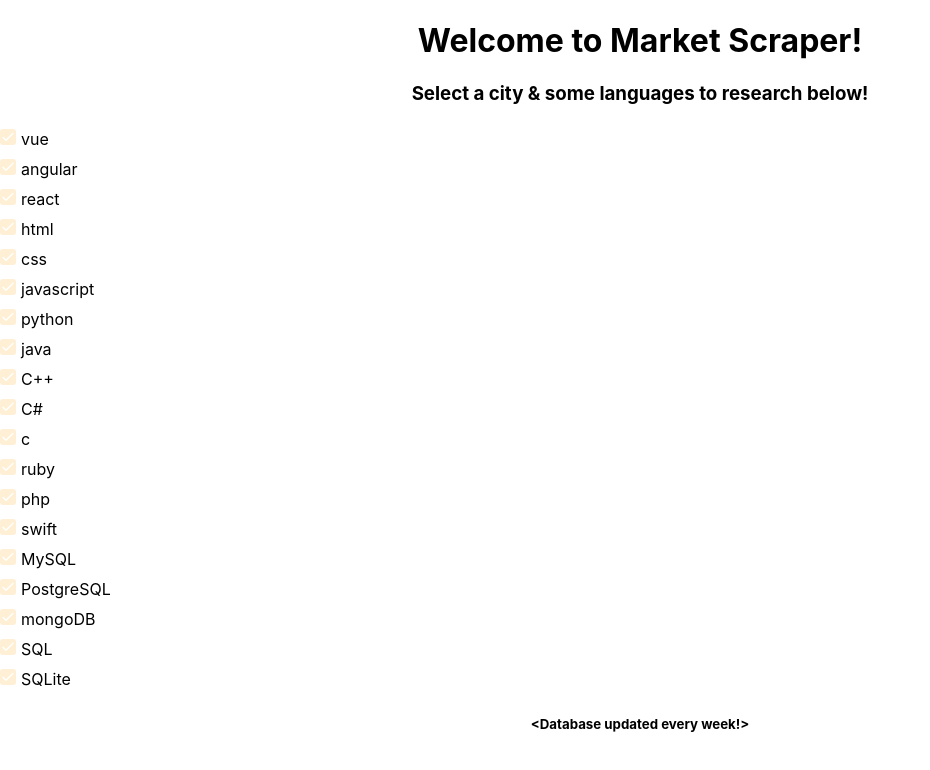
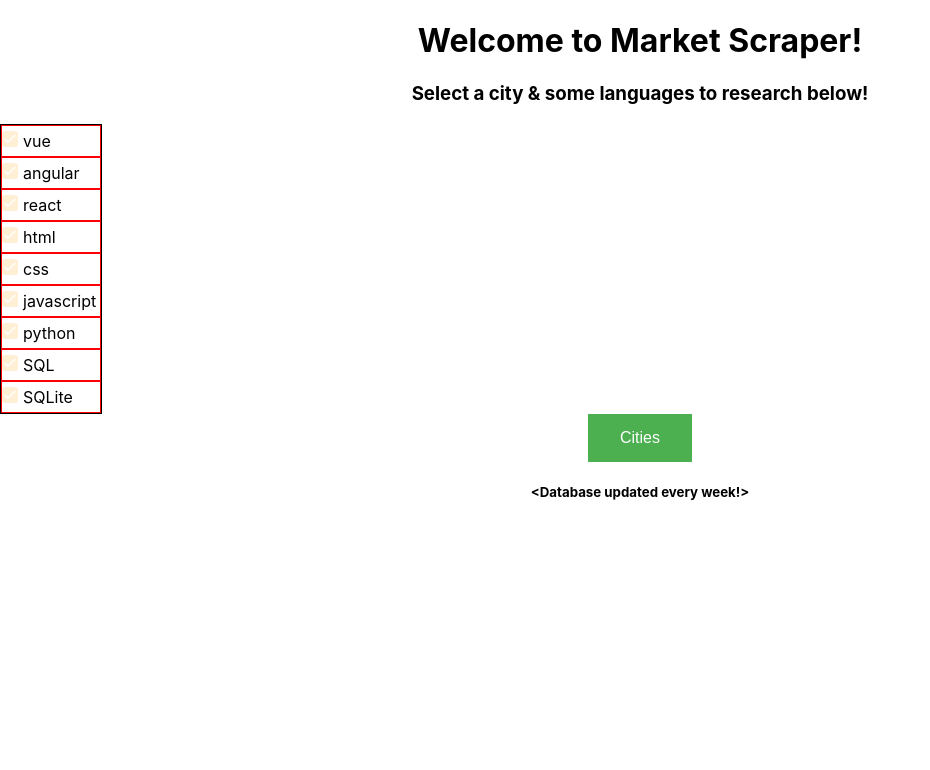
Before and after one commit to plutownium/indeed-scraper, a React (Create React App) app in the folder indeed-scraper-frontend/: page / in a window 1280 px wide. Shown: the top 770 px of the page, without its empty margins (0-930 px from the left). Built offline with nearby package versions, Linux system fonts and the light colour scheme.

Commit message:
fiddling with Checkbox list booleans

```diff
--- a/indeed-scraper-frontend/package.json
+++ b/indeed-scraper-frontend/package.json
@@ -7,7 +7,9 @@
     "@testing-library/react": "^9.3.2",
     "@testing-library/user-event": "^7.1.2",
     "axios": "^0.19.2",
+    "bootstrap": "^4.4.1",
     "react": "^16.13.0",
+    "react-bootstrap": "^1.0.0-beta.17",
     "react-dom": "^16.13.0",
     "react-scripts": "3.4.0",
     "styled-components": "^5.0.1",
--- /dev/null
+++ b/indeed-scraper-frontend/src/pages/Home.css
@@ -0,0 +1,30 @@
+#dropdown-cities {
+	background-color: #4caf50; /* Green */
+	border: none;
+	color: white;
+	padding: 15px 32px;
+	text-align: center;
+	text-decoration: none;
+	display: inline-block;
+	font-size: 16px;
+}
+
+.dropdown-option {
+	background-color: #008cba; /* Blue */
+	border: none;
+	color: white;
+	padding: 10px 16px;
+	text-align: center;
+	text-decoration: none;
+	display: inline-block;
+	font-size: 16px;
+}
+
+.checkbox-wrapper {
+	border: 1px solid black;
+	width: 100px;
+}
+
+.checkbox-parent {
+	border: 1px solid red;
+}
--- a/indeed-scraper-frontend/src/pages/Home.js
+++ b/indeed-scraper-frontend/src/pages/Home.js
@@ -2,28 +2,32 @@ import React, { Component } from "react";
 
 import Checkbox from "../components/Checkbox";
 
+import { Dropdown, DropdownButton } from "react-bootstrap";
+
+import "./Home.css";
+
 class Homepage extends Component {
 	state = {
 		checked: [
-			{ vue: false },
-			{ angular: false },
-			{ react: false },
-			{ html: false },
-			{ css: false },
-			{ javascript: false },
-			{ python: false },
-			{ java: false },
-			{ cplusplus: false },
-			{ csharp: false },
-			{ c: false },
-			{ ruby: false },
-			{ php: false },
-			{ swift: false },
-			{ MySQL: false },
-			{ PostgreSQL: false },
-			{ mongoDB: false },
-			{ SQL: false },
-			{ SQLite: false }
+			{ vue: false, category: "framework" },
+			{ angular: false, category: "framework" },
+			{ react: false, category: "framework" },
+			{ html: false, category: "frontend" },
+			{ css: false, category: "frontend" },
+			{ javascript: false, category: "frontend" },
+			{ python: false, category: "backend" },
+			// { java: false },
+			// { cplusplus: false },
+			// { csharp: false },
+			// { c: false },
+			// { ruby: false },
+			// { php: false },
+			// { swift: false },
+			// { MySQL: false },
+			// { PostgreSQL: false },
+			// { mongoDB: false },
+			{ SQL: false, category: "database" },
+			{ SQLite: false, category: "database" }
 		]
 	};
 
@@ -45,6 +49,10 @@ class Homepage extends Component {
 		console.log(this.state.checked);
 	};
 
+	handleDropdownChange = event => {
+		console.log(event);
+	};
+
 	render() {
 		const dbMsg = `<Database updated every week!>`;
 
@@ -55,16 +63,14 @@ class Homepage extends Component {
 			// console.log("Key:" + Object.keys(this.state.checked[i])[0]);
 			let checkboxJSX = null;
 			if (Object.keys(this.state.checked[i])[0] === "cplusplus") {
+				const objectKeys = Object.keys(this.state.checked[i]); // returns a list like [langKey, category]
+				const trueOrFalse = this.state.checked[i][objectKeys[0]];
 				checkboxJSX = (
-					<div key={i}>
+					<div key={i} className="checkbox-parent">
 						<label>
 							<Checkbox
 								name={Object.keys(this.state.checked[i])[0]}
-								checked={
-									this.state.checked[
-										Object.keys(this.state.checked[i])[0]
-									]
-								}
+								checked={trueOrFalse}
 								onChange={this.handleCheckboxChange}
 								value="C++"
 							/>
@@ -72,16 +78,14 @@ class Homepage extends Component {
 					</div>
 				);
 			} else if (Object.keys(this.state.checked[i])[0] === "csharp") {
+				const objectKeys = Object.keys(this.state.checked[i]); // returns a list like [langKey, category]
+				const trueOrFalse = this.state.checked[i][objectKeys[0]];
 				checkboxJSX = (
-					<div key={i}>
+					<div key={i} className="checkbox-parent">
 						<label>
 							<Checkbox
 								name={Object.keys(this.state.checked[i])[0]}
-								checked={
-									this.state.checked[
-										Object.keys(this.state.checked[i])[0]
-									]
-								}
+								checked={trueOrFalse}
 								onChange={this.handleCheckboxChange}
 								value="C#"
 							/>
@@ -89,16 +93,14 @@ class Homepage extends Component {
 					</div>
 				);
 			} else {
+				const objectKeys = Object.keys(this.state.checked[i]); // returns a list like [langKey, category]
+				const trueOrFalse = this.state.checked[i][objectKeys[0]];
 				checkboxJSX = (
-					<div key={i}>
+					<div key={i} className="checkbox-parent">
 						<label>
 							<Checkbox
 								name={Object.keys(this.state.checked[i])[0]}
-								checked={
-									this.state.checked[
-										Object.keys(this.state.checked[i])[0]
-									]
-								}
+								checked={trueOrFalse}
 								onChange={this.handleCheckboxChange}
 								value={Object.keys(this.state.checked[i])[0]}
 							/>
@@ -138,7 +140,49 @@ class Homepage extends Component {
 					/>
 				</label> */}
 
-				<div>{checkboxes}</div>
+				<div className="checkbox-wrapper">{checkboxes}</div>
+
+				<DropdownButton
+					title="Cities"
+					id="dropdown-cities"
+					onSelect={this.handleDropdownChange}
+				>
+					<Dropdown.Item
+						key="1"
+						eventKey="Vancouver"
+						className="dropdown-option"
+					>
+						Vancouver, BC
+					</Dropdown.Item>
+					<Dropdown.Item
+						key="2"
+						eventKey="Toronto"
+						className="dropdown-option"
+					>
+						Toronto, ON
+					</Dropdown.Item>
+					<Dropdown.Item
+						key="3"
+						eventKey="Seattle"
+						className="dropdown-option"
+					>
+						Seattle, WA
+					</Dropdown.Item>
+					<Dropdown.Item
+						key="4"
+						eventKey="New York City"
+						className="dropdown-option"
+					>
+						New York City, NY
+					</Dropdown.Item>
+					<Dropdown.Item
+						key="5"
+						eventKey="Silicon Valley"
+						className="dropdown-option"
+					>
+						Silicon Valley, CA
+					</Dropdown.Item>
+				</DropdownButton>
 
 				<h5>{dbMsg}</h5>
 			</div>
```
Also changed, not shown: 1 other file (tests, documents, lock files or other folders).
